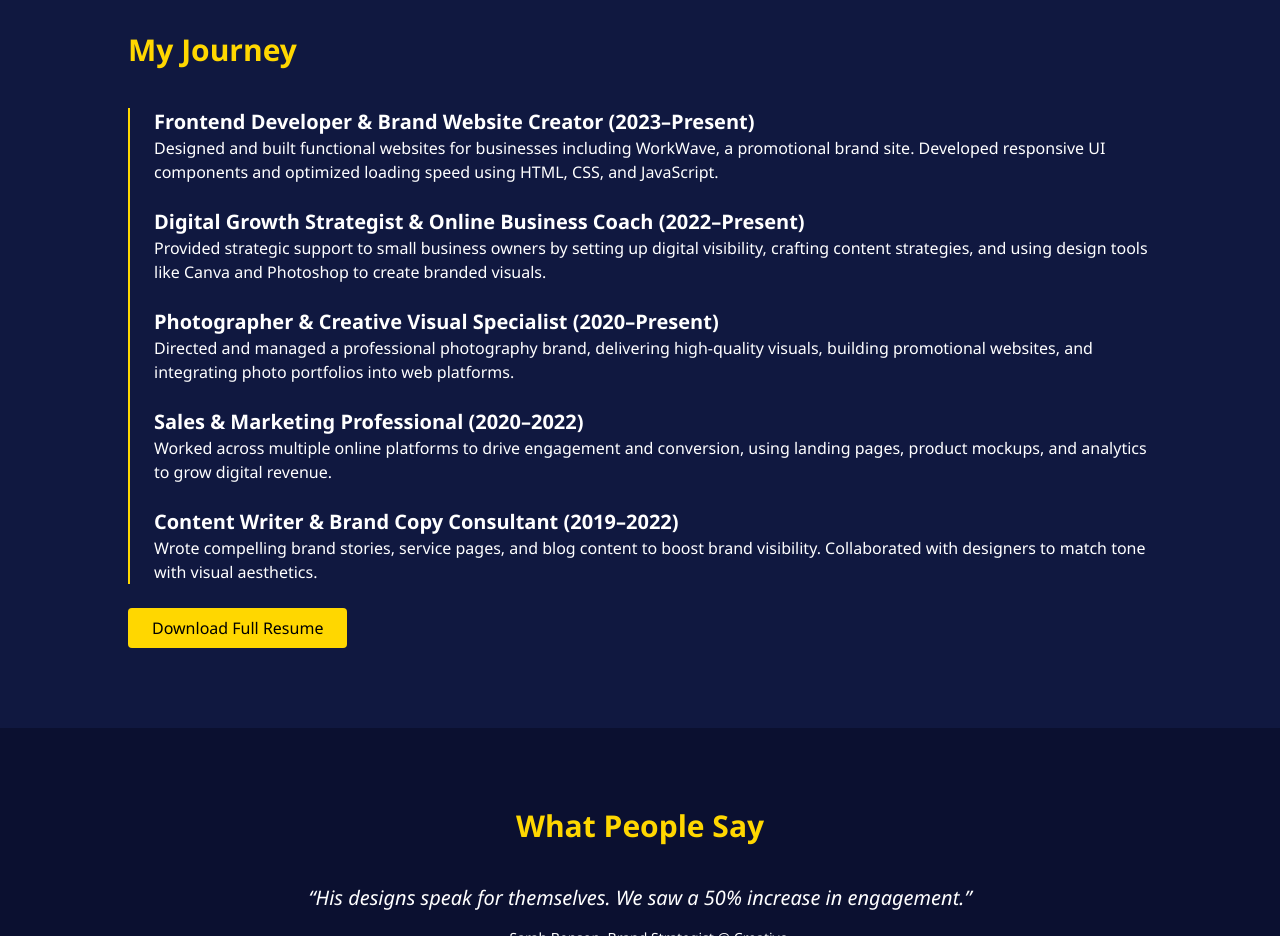
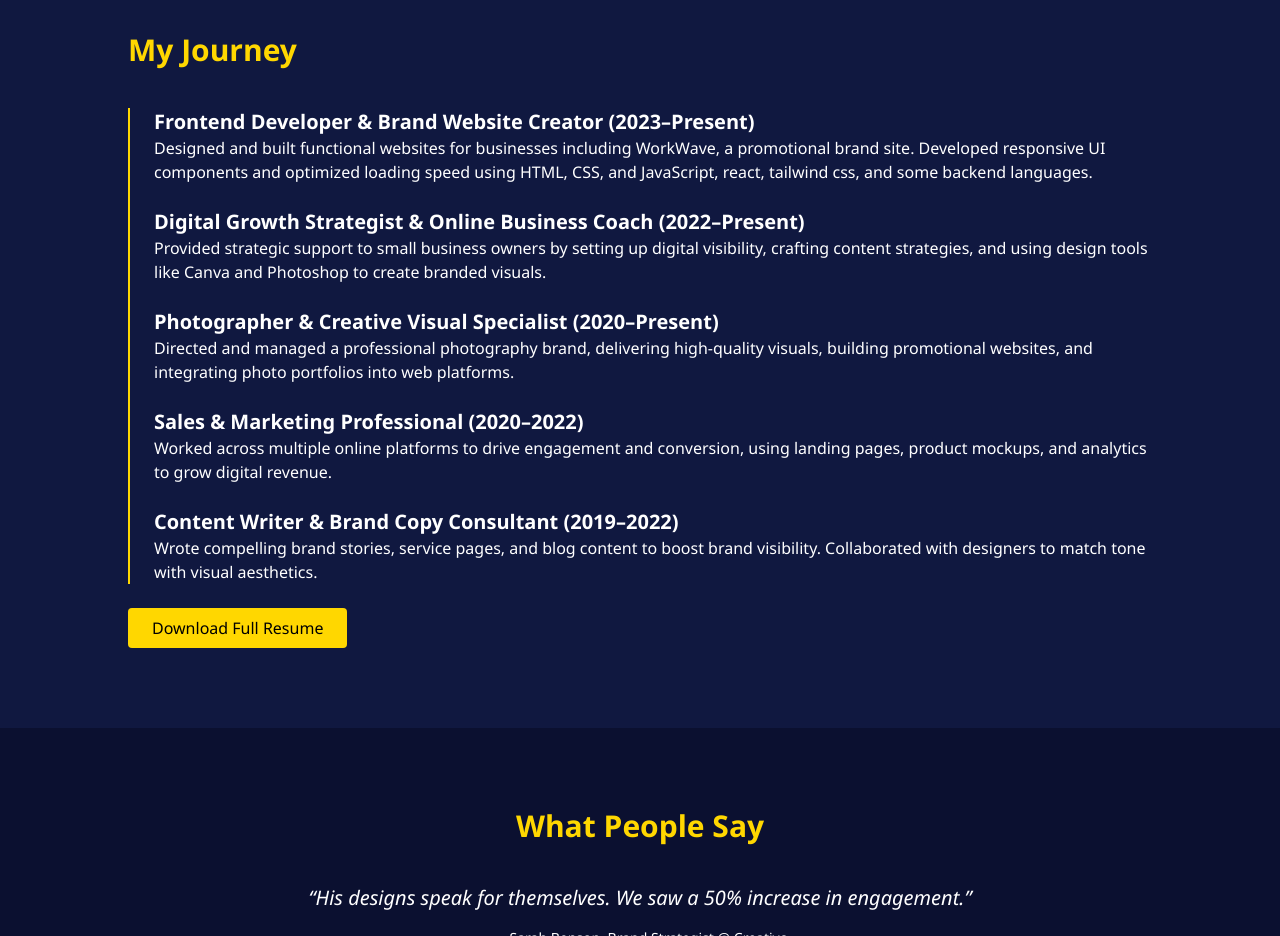
Before and after one commit to AaiJay1/Josephaaijay, a plain HTML site: page index.html in a window 1280 px wide. Shown: the part 4520-5456 px from the top of the page. Drawn offline with nearby package versions, Linux system fonts and the light colour scheme.

Commit message:
Update index.html

```diff
--- a/index.html
+++ b/index.html
@@ -322,7 +322,7 @@ This portfolio is a glimpse into my work, my process, and the value I bring. Let
 
       <li>
         <h3 class="text-xl font-semibold">Frontend Developer & Brand Website Creator (2023–Present)</h3>
-        <p>Designed and built functional websites for businesses including WorkWave, a promotional brand site. Developed responsive UI components and optimized loading speed using HTML, CSS, and JavaScript.</p>
+        <p>Designed and built functional websites for businesses including WorkWave, a promotional brand site. Developed responsive UI components and optimized loading speed using HTML, CSS, and JavaScript, react, tailwind css, and some backend languages.</p>
       </li>
 
       <li>
```
